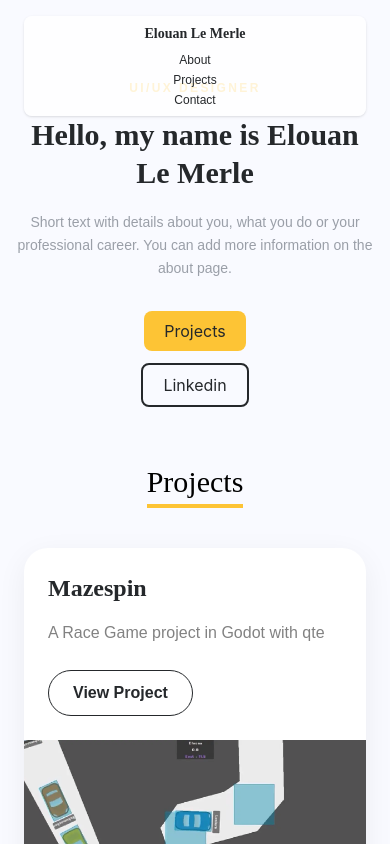
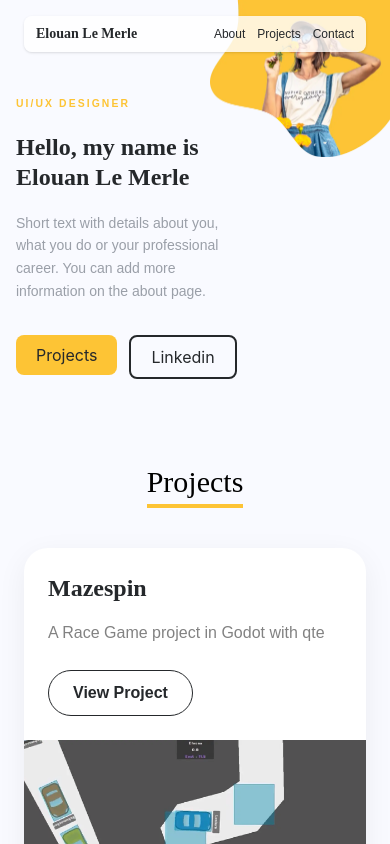
Before and after one commit to FiFolker/portfolio_inge1, a React (Vite) app: page / in a window 390 px wide. Shown: the top 844 px of the page. Built offline with nearby package versions, Linux system fonts and the light colour scheme.

Commit message:
Refactor responsive, plus propre au niveau de la navbar et du hero

```diff
--- a/src/components/ButtonSecondary.jsx
+++ b/src/components/ButtonSecondary.jsx
@@ -1,7 +1,7 @@
 export const ButtonSecondary = ({label, style, onClick}) => {
     return (
         <>
-            <button className={"text-base sm:text-lg bg-transparent border-2 border-bg-line py-2 px-5 sm:px-6 text-font-high-emphasis rounded-lg text-center hover:text-font-high-emphasis/80 hover:border-bg-line/80 transition cursor-pointer " + style} onClick={onClick}  >
+            <button className={"text-base sm:text-lg bg-transparent border-2 hover:bg-font-high-emphasis hover:text-bg-white transition-colors border-bg-line py-2 px-5 sm:px-6 text-font-high-emphasis rounded-lg text-center cursor-pointer " + style} onClick={onClick}  >
                 {label}
             </button>
         </>
--- a/src/components/Hero.jsx
+++ b/src/components/Hero.jsx
@@ -2,8 +2,8 @@ import {Intro} from "./Intro.jsx";
 
 export const Hero = ({name}) => {
     return (
-        <div id="About" className="relative w-full flex items-start sm:items-center pt-20 sm:pt-0 pb-6 sm:pb-0 min-h-[55vh] sm:min-h-screen">
-            <div className="px-4 sm:px-10 md:px-20 z-10 max-w-2xl mx-auto sm:mx-0">
+        <div id="About" className="relative md:w-full w-2/3 flex items-start sm:items-center pt-24 sm:pt-0 pb-8 sm:pb-0 min-h-[55vh] sm:min-h-screen">
+            <div className="px-4 sm:px-10 md:px-20 z-10 max-w-xl sm:max-w-2xl mx-auto sm:mx-0">
                 <Intro name={name} />
             </div>
 
--- a/src/components/Intro.jsx
+++ b/src/components/Intro.jsx
@@ -3,15 +3,15 @@ import {ButtonSecondary} from "./ButtonSecondary.jsx";
 
 export const Intro = ({name}) => {
     return (
-        <div className="flex flex-col space-y-5 text-center sm:text-left">
-            <div className="text-brand-yellow font-nunito font-bold text-xs sm:text-base md:text-xl tracking-[0.2em]">UI/UX DESIGNER</div>
-            <h2 className="text-font-high-emphasis font-playfair text-3xl sm:text-5xl md:text-6xl font-bold leading-tight">
+        <div className="flex flex-col space-y-5 text-left sm:text-left max-w-[28rem] sm:max-w-none">
+            <div className="text-brand-yellow font-nunito font-bold text-[0.65rem] sm:text-base md:text-xl tracking-[0.2em]">UI/UX DESIGNER</div>
+            <h2 className="text-font-high-emphasis font-playfair text-2xl sm:text-5xl md:text-6xl font-bold leading-tight">
                 Hello, my name is {name}
             </h2>
             <div className="text-font-low-emphasis font-nunito text-sm sm:text-lg md:text-2xl leading-relaxed">
                 Short text with details about you, what you do or your professional career. You can add more information on the about page.
             </div>
-            <div className="flex flex-col sm:flex-row gap-3 sm:gap-4 pt-3 items-center sm:items-start">
+            <div className="flex flex-row flex-wrap gap-3 sm:gap-4 pt-3 items-start sm:items-start">
                 <ButtonPrimary label="Projects" onClick={() => window.location.href = "#Projects"} />
                 <ButtonSecondary label="Linkedin" onClick={() => alert("Linkedin")} />
             </div>
--- a/src/components/Navbar.jsx
+++ b/src/components/Navbar.jsx
@@ -1,8 +1,8 @@
 export const Navbar = ({name}) => {
     return (
-        <nav className="w-full text-font-high-emphasis flex flex-col sm:flex-row sm:items-center sm:justify-between gap-2 sm:gap-0 bg-bg-white/80 sm:bg-transparent rounded-lg px-3 sm:px-0 py-2 sm:py-0 shadow-sm sm:shadow-none">
-            <div className="font-comfortaa text-sm sm:text-lg font-bold text-center sm:text-left">{name}</div>
-            <ul className="flex flex-col sm:flex-row gap-1 sm:gap-0 sm:space-x-12 font-raleway text-xs sm:text-lg items-center sm:items-start">
+        <nav className="w-full text-font-high-emphasis flex flex-row flex-wrap items-center justify-between gap-2 bg-bg-white/80 sm:bg-transparent rounded-lg px-3 sm:px-0 py-2 sm:py-0 shadow-sm sm:shadow-none">
+            <div className="font-comfortaa text-sm sm:text-lg font-bold text-left">{name}</div>
+            <ul className="flex flex-row flex-wrap gap-3 sm:gap-0 sm:space-x-12 font-raleway text-xs sm:text-lg items-center">
                 <li><a href="#About">About</a></li>
                 <li><a href="#Projects">Projects</a></li>
                 <li><a href="#Contact">Contact</a></li>
--- a/src/index.css
+++ b/src/index.css
@@ -28,13 +28,22 @@
 
 
 .profile-img{
-    background-image:none;
+    background-image:url("/assets/marlene.webp");
     background-repeat: no-repeat;
+    background-position: top right;
+    background-size: 180px auto;
+}
+
+@media (min-width: 1100px) {
+    .profile-img{
+        background-image:url("/assets/marlene.webp");
+        background-position: top right;
+        background-size: auto !important;
+    }
 }
 
 @media (min-width: 720px) {
     .profile-img{
-        background-image:url("/assets/marlene.webp");
-        background-position: top right;
+        background-size: 480px auto;
     }
 }
```
